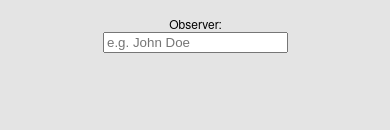
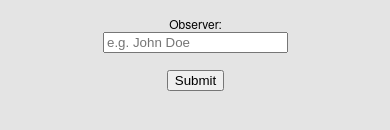
Before and after one commit to perfectr/t1m, a plain HTML site: page T1MClient/www/index.html in a window 390 px wide. Shown: the part 510-640 px from the top of the page. Drawn offline with Linux system fonts and the light colour scheme; some packages are replaced by stand-ins of ours.

Commit message:
submit button

```diff
--- a/T1MClient/www/index.html
+++ b/T1MClient/www/index.html
@@ -49,6 +49,8 @@
                 Observer:
                 <br>
                 <input type = "text" placeHolder="e.g. John Doe">
+                <br><br>
+                <input type = "button" value = "Submit">
             </form>
         </div>
 
```
